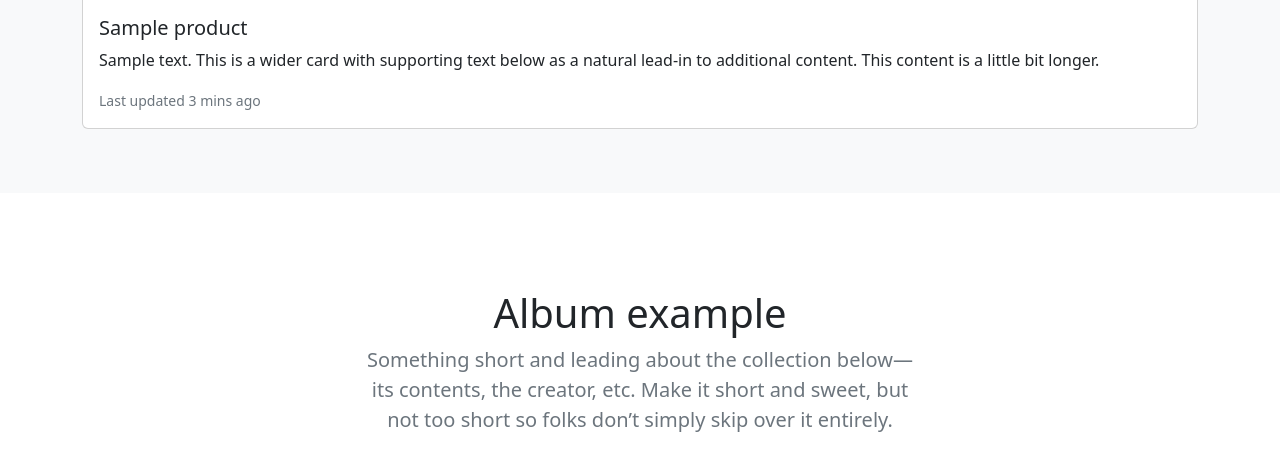
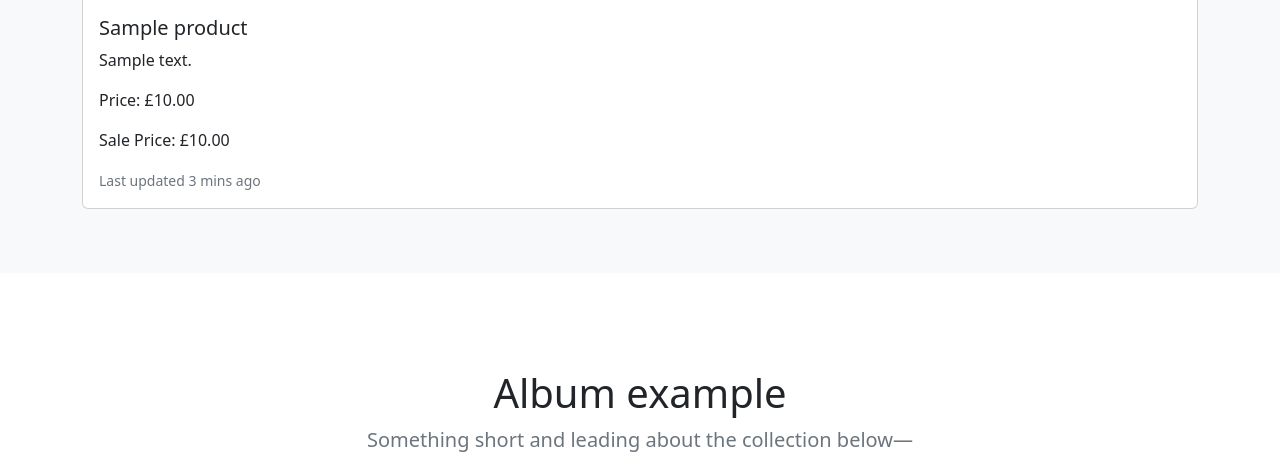
Before and after one commit to ArtusU/digital_marketplace, a Django app: a page that uses templates/detail_view.html in a window 1280 px wide. Shown: the part 941-1393 px from the top of the page. Run offline with Django 3.2, Linux system fonts and the light colour scheme; tables that the repository leaves empty hold one stand-in row (values such as "Sample post").

Commit message:
Update View Fixes #1

```diff
--- a/digitalmarketplace/urls.py
+++ b/digitalmarketplace/urls.py
@@ -1,11 +1,12 @@
 from django.contrib import admin
 from django.urls import path
 
-from products.views import detail_view, list_view, create_view
+from products.views import detail_view, list_view, create_view, edit_view
 
 urlpatterns = [
     path('admin/', admin.site.urls),
     path('detail/<str:slug>/', detail_view, name='detail_view'),
+    path('detail/<str:slug>/edit/', edit_view, name='edit_view'),
     path('create/', create_view, name='create_view'),
     path('', list_view, name='list_view'),
 ]
--- a/products/views.py
+++ b/products/views.py
@@ -34,3 +34,19 @@ def list_view(request):
 		"queryset": queryset
 	}
 	return render(request, template, context)
+
+
+def edit_view(request, slug=None):
+    product = get_object_or_404(Product, slug=slug)
+    print(product)
+    form = ProductModelForm(request.POST or None, instance=product)
+    if form.is_valid():
+        instance = form.save(commit=False)
+        #instance.sale_price = instance.price
+        instance.save()
+    template = "update_view.html"
+    context = {
+		"object": product,
+		"form": form
+	}
+    return render(request, template, context)
--- a/templates/detail_view.html
+++ b/templates/detail_view.html
@@ -4,10 +4,9 @@
   <img src="..." class="card-img-top" alt="..." />
   <div class="card-body">
     <h5 class="card-title">{{ object.title }}</h5>
-    <p class="card-text">{{ object.description }}
-      This is a wider card with supporting text below as a natural lead-in to
-      additional content. This content is a little bit longer.
-    </p>
+    <p class="card-text">{{ object.description }}</p>
+    <p class="card-text">Price: £{{ object.price }}</p>
+    <p class="card-text">Sale Price: £{{ object.sale_price }}</p>
     <p class="card-text">
       <small class="text-muted">Last updated 3 mins ago</small>
     </p>
```
Also changed, not shown: templates/update_view.html (added, +7 -0 lines).
